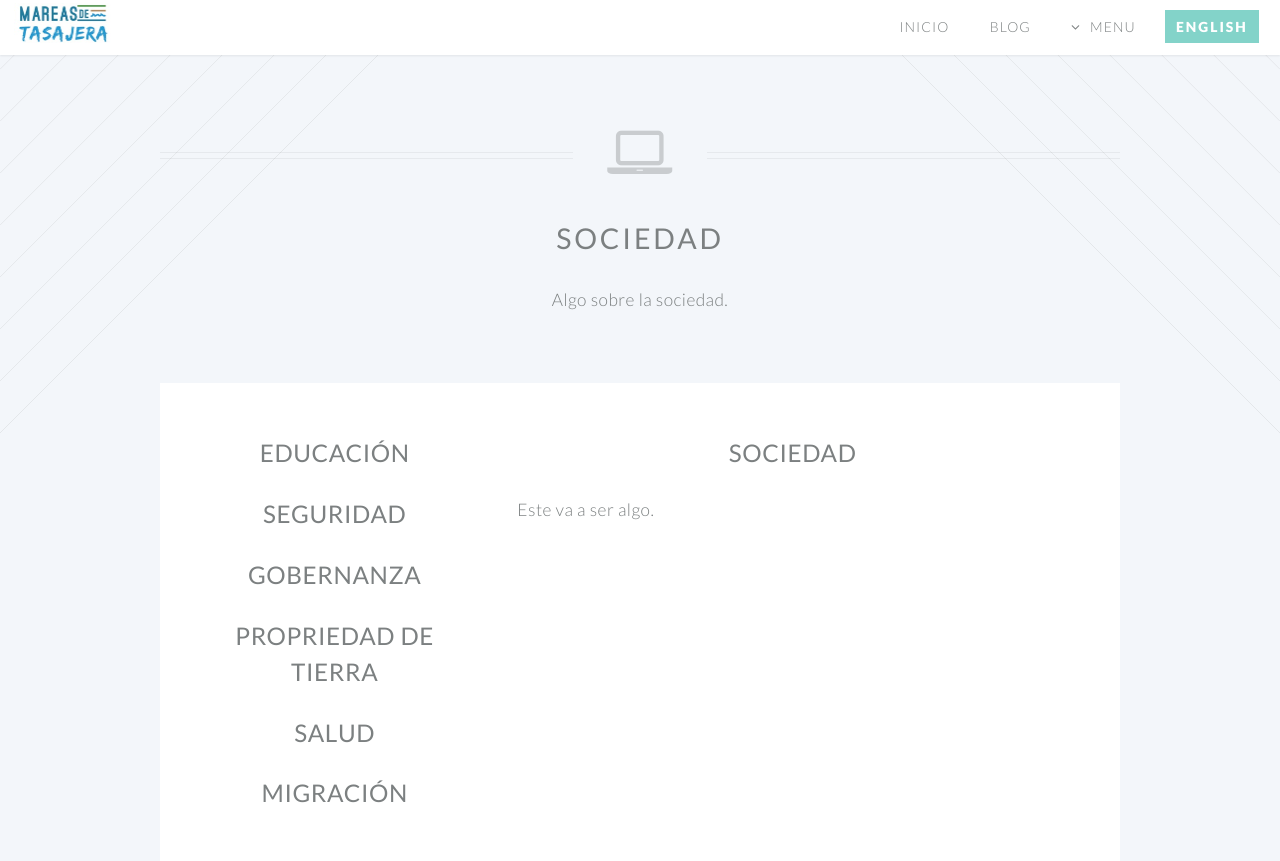
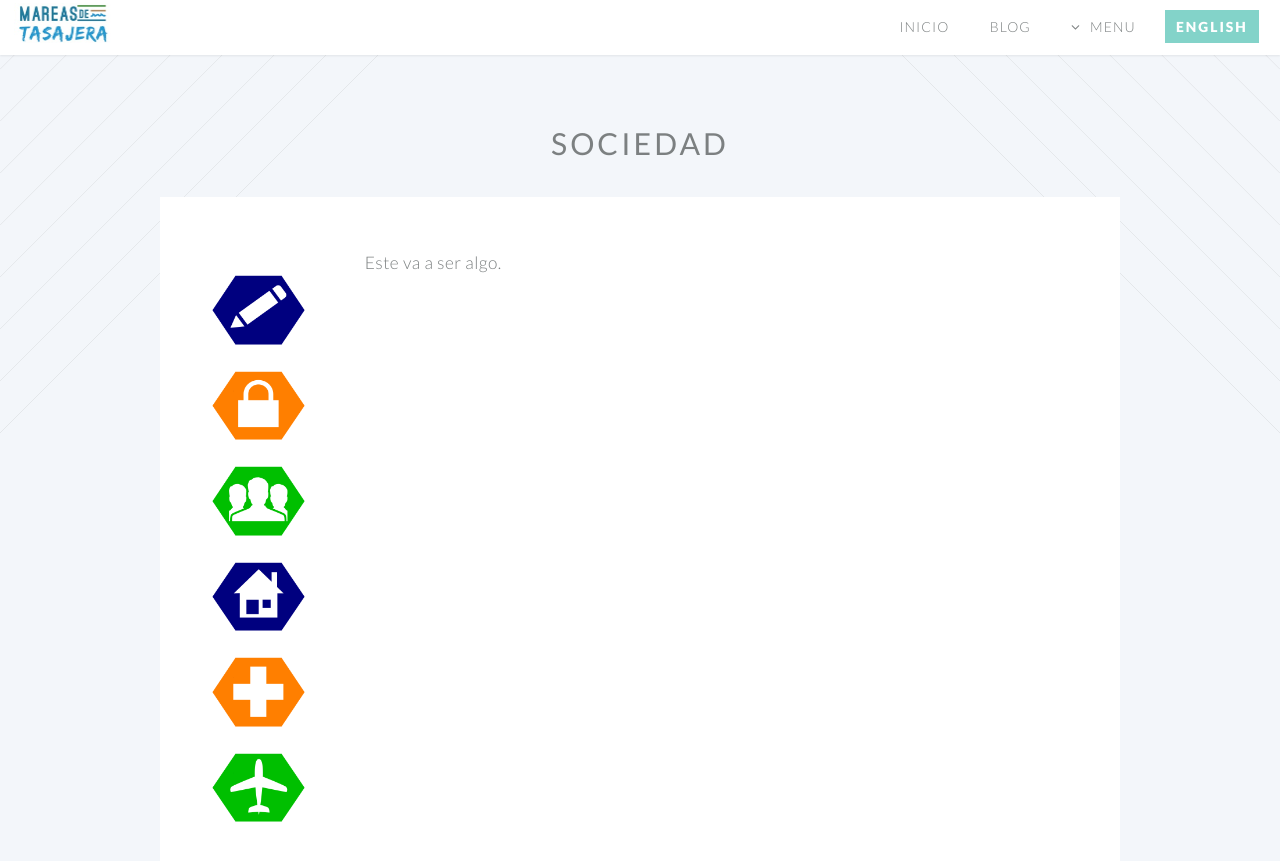
Before and after one commit to danteo90/danteo90.github.io, a Jekyll site: the page sociedad.html, which Jekyll copies as it is, in a window 1280 px wide and 900 px high. Shown: the top 861 px of the window. Built offline with Jekyll 4.4.1, drawn with Linux system fonts in a browser that asks for light colours.

Commit message:
Update sociedad.html

```diff
--- a/sociedad.html
+++ b/sociedad.html
@@ -24,6 +24,7 @@
 			<link rel="stylesheet" href="/css/style-wide.css" />
 			<link rel="stylesheet" href="/css/style-noscript.css" />
 		</noscript>
+		<link href="/css/Hover.css" rel="stylesheet" media="all" />
 		<!--[if lte IE 8]><link rel="stylesheet" href="css/ie/v8.css" /><![endif]-->
 		<!--[if lte IE 9]><link rel="stylesheet" href="css/ie/v9.css" /><![endif]-->
 	</head>
@@ -90,52 +91,53 @@
 			<!-- Main -->
 			<article id="main">
 
-				<header class="special container">
-					<span class="icon fa-laptop"></span>
-					<h2><strong>Sociedad</strong></h2>
-					<p>Algo sobre la sociedad.</p>
+				<header>
+					<h4><strong>Sociedad</strong></h4>
 				</header>
 
 				<!-- One -->
 					<section class="wrapper style4 container">
 
 						<div class="row oneandhalf">
-							<div class="4u">
+							<div class="2u">
 
 								<!-- Sidebar -->
 									<div class="sidebar">
 										<section>
 											<header>
-												<h3><a href="/educacion.html"><strong>Educación</strong></a></h3>
+												<a href="/educacion.html" class="image newfit hvr-bob"><img src="images/education-icon.png" alt="" title="Educación"/></a>
+												<kirk><h3>Educación</h3></kirk>
 											</header>
 											<header>
-												<h3><a href="/seguridad.html"><strong>Seguridad</strong></a></h3>
+												<a href="/seguridad.html" class="image newfit hvr-bob"><img src="images/security-icon.png" alt="" title="Seguridad"/></a>
+												<kirk><h3>Seguridad</h3></kirk>
 											</header>
 											<header>
-												<h3><a href="/gobernanza.html"><strong>Gobernanza</strong></a></h3>
+												<a href="/gobernanza.html" class="image newfit hvr-bob"><img src="images/governance-icon.png" alt="" title="Gobernanza"/></a>
+												<kirk><h3>Gobernanza</h3></kirk>
 											</header>
 											<header>
-												<h3><a href="/propriedad-de-tierra.html"><strong>Propriedad de Tierra</strong></a></h3>
+												<a href="/propriedad-de-tierra.html" class="image newfit hvr-bob"><img src="images/land-propriety-icon.png" alt="" title="Propriedad de Tierra"/></a>
+												<kirk2><h3>Propriedad de Tierra</h3></kirk2>
 											</header>
 											<header>
-												<h3><a href="/salud.html"><strong>Salud</strong></a></h3>
+												<a href="/salud.html" class="image newfit hvr-bob"><img src="images/health-icon.png" alt="" title="Salud"/></a>
+												<kirk><h3>Salud</h3></kirk>
 											</header>
 											<header>
-												<h3><a href="/migracion.html"><strong>Migración</strong></a></h3>
+												<a href="/migracion.html" class="image newfit hvr-bob"><img src="images/migration-icon.png" alt="" title="Migración"/></a>
+												<kirk><h3>Migración</h3></kirk>
 											</header>
 										</section>
 
 									</div>
 
 							</div>
-							<div class="8u skel-cell-important">
+							<div class="10u skel-cell-important">
 
 								<!-- Content -->
 									<div class="content">
 										<section>
-											<header>
-												<h3><strong>Sociedad</strong></h3>
-											</header>
 												<p>Este va a ser algo.</p>
 										</section>
 									</div>
@@ -150,7 +152,7 @@
 							<div class="4u">
 
 								<section>
-									<span class="icon featured fa-check"></span>
+									<a href="/economia.html" class="image featured hvr-bob"><img src="images/economy-icon.png" alt=""/></a>
 									<header>
 										<h3><a href="/economia.html">Economía</a></h3>
 									</header>
@@ -161,7 +163,7 @@
 							<div class="4u">
 
 								<section>
-									<span class="icon featured fa-check"></span>
+									<a href="/sociedad.html" class="image featured hvr-bob"><img src="images/society-icon.png" alt=""/></a>
 									<header>
 										<h3><a href="/sociedad.html">Sociedad</a></h3>
 									</header>
@@ -172,7 +174,7 @@
 							<div class="4u">
 
 								<section>
-									<span class="icon featured fa-check"></span>
+									<a href="/medio-ambiente.html" class="image featured hvr-bob"><img src="images/environment-icon.png" alt=""/></a>
 									<header>
 										<h3><a href="/medio-ambiente.html">Medio Ambiente</a></h3>
 									</header>
```
